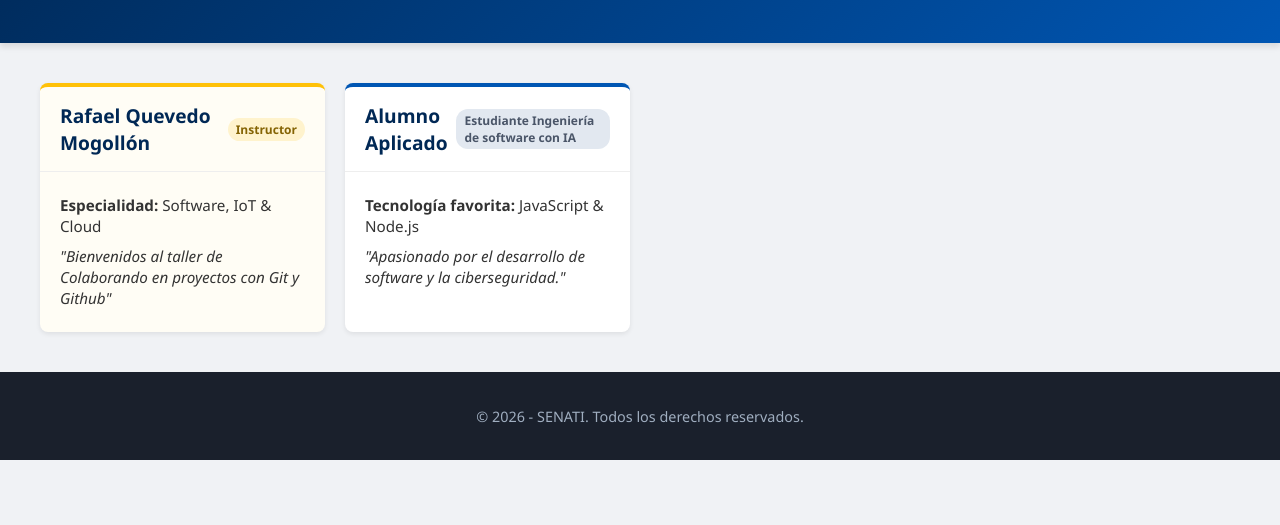
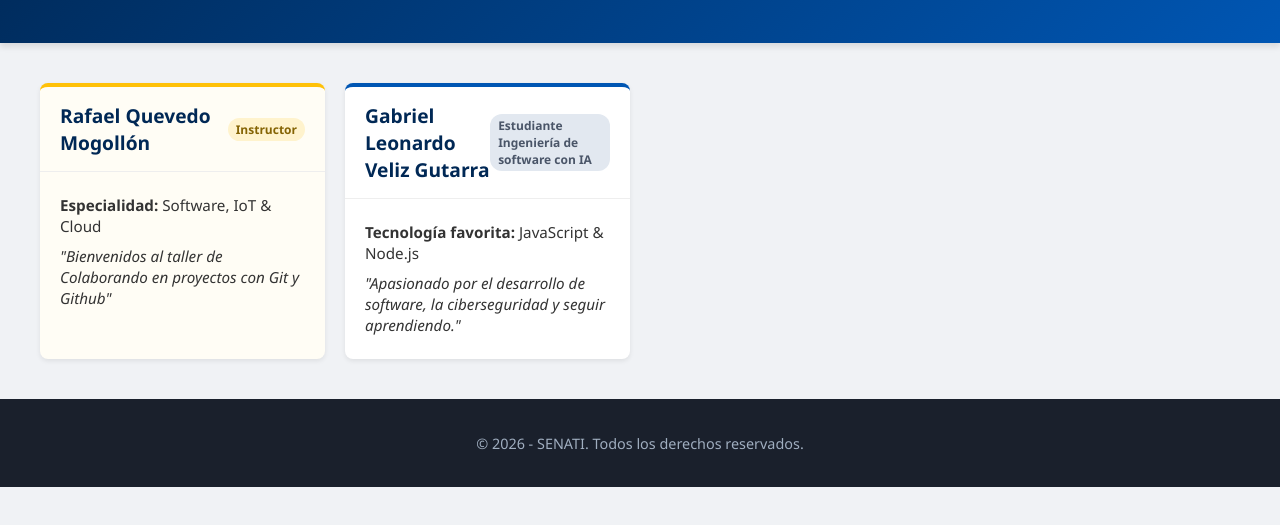
Before and after one commit to josepsmith151215-glitch/directorio-clase-senati, a plain HTML site: page index.html in a window 1280 px wide. Shown: the part 141-666 px from the top of the page. Drawn offline with Linux system fonts and the light colour scheme.

Commit message:
Mis modificaciones en index.html

```diff
--- a/index.html
+++ b/index.html
@@ -33,12 +33,12 @@
       <!-- Ejemplo 01 -->
         <div class="card">
             <div class="card-header">
-                <h3>Alumno Aplicado</h3>
+                <h3>Gabriel Leonardo Veliz Gutarra</h3>
                 <span class="badge">Estudiante Ingeniería de software con IA</span>
             </div>
             <div class="card-body">
                 <p><strong>Tecnología favorita:</strong> JavaScript & Node.js</p>
-                <p><em>"Apasionado por el desarrollo de software y la ciberseguridad."</em></p>
+                <p><em>"Apasionado por el desarrollo de software, la ciberseguridad y seguir aprendiendo."</em></p>
             </div>
         </div>
 
```
